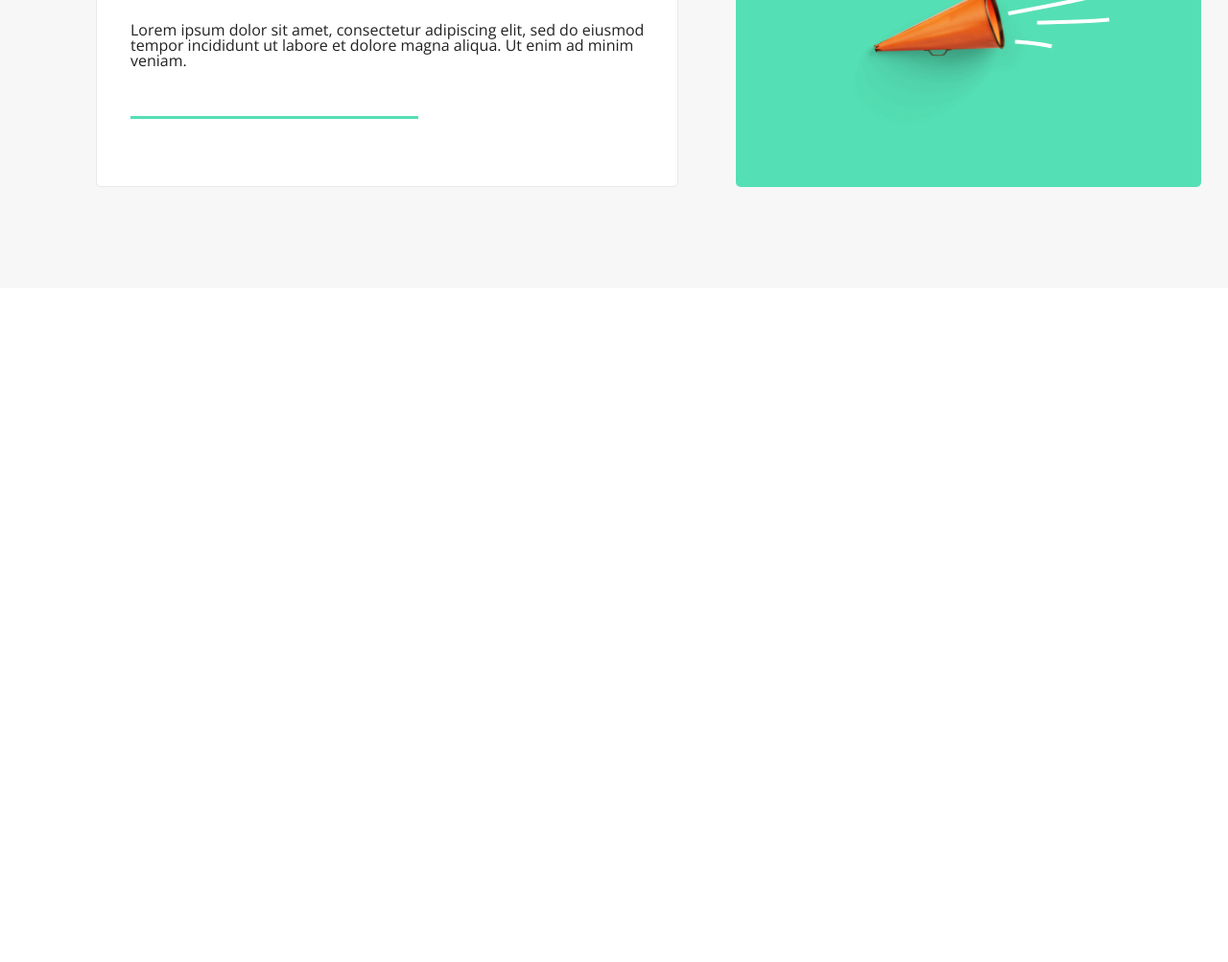
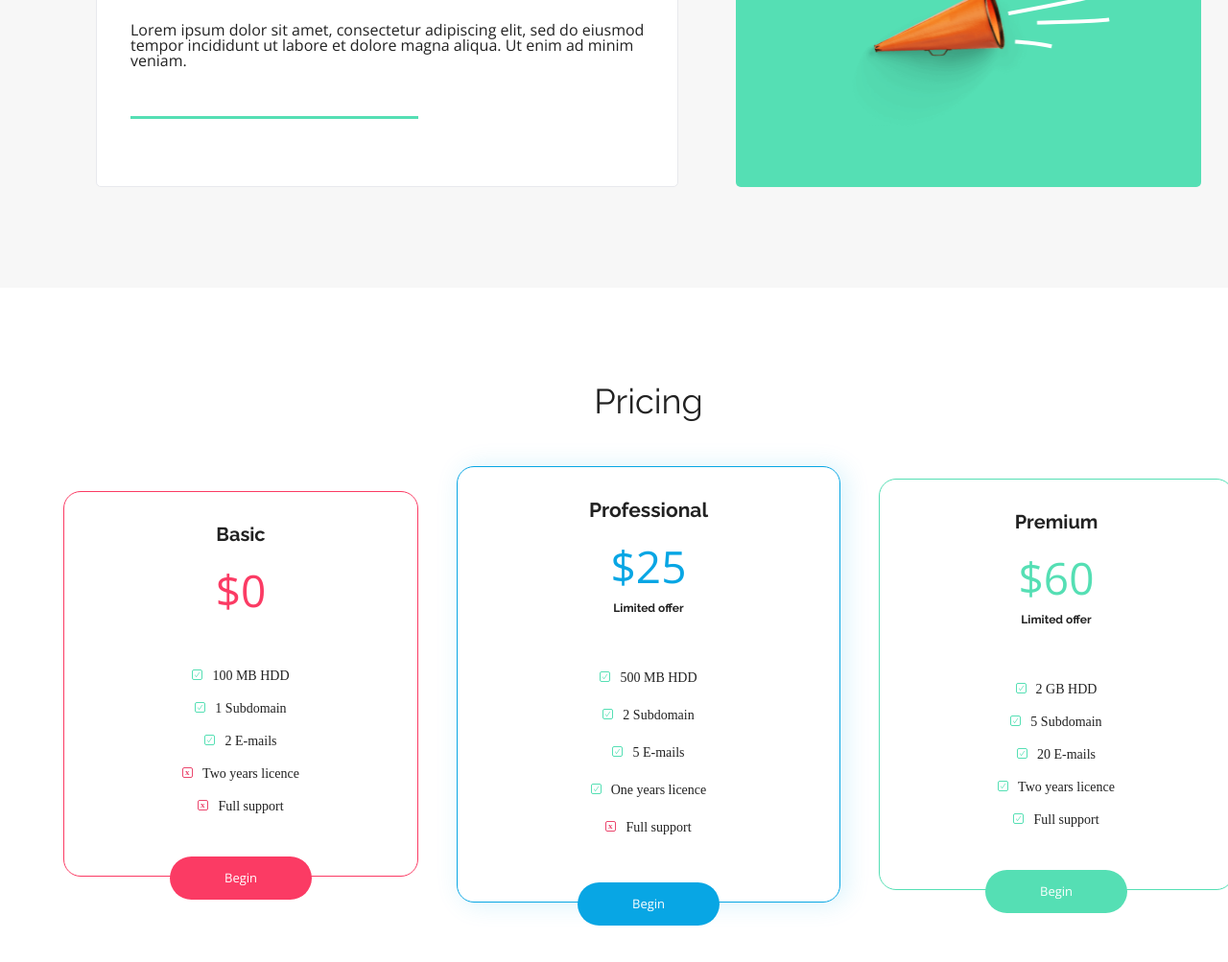
Before and after one commit to marekjudzinski/bestShop_workshop_pt1, a plain HTML site: page index.html in a window 1280 px wide. Shown: the part 2294-3297 px from the top of the page at 96% size. Before the commit the page ends 2594 px from the top, so only its background shows below. Drawn offline with nearby package versions, Linux system fonts and the light colour scheme.

Commit message:
pricing section

```diff
--- a/css/main.css
+++ b/css/main.css
@@ -281,3 +281,111 @@ h2{
     height: auto;
     margin-top: 55px;
 }
+
+/*pricing*/
+.pricing {
+    margin: 100px auto;
+    display: flex;
+    flex-direction: column;
+    justify-content: center;
+    align-items: center;
+}
+.pricing h4{
+    font-size: 36px;
+    font-family: var(--raleway);
+}
+
+.pricing__boxes {
+    display: flex;
+    align-items: center;
+    justify-content: center;
+    margin-top: 50px;
+}
+.pricing__box {
+    width: 370px;
+    border-radius: 18px;
+    display: flex;
+    flex-direction: column;
+    align-items: center;
+    border: 1px solid var(--accent-color);
+}
+.pricing__details {
+    margin-top: 34px;
+    margin-bottom: 60px;
+    text-align: center;
+}
+
+.pricing__type {
+    font-size: 1.25rem;
+    font-family: var(--raleway);
+    font-weight: 700;
+}
+
+.pricing__price {
+    font-size: 2.875rem;
+    font-family: var(--open-sans);
+    font-weight: 300;
+    margin-top: 25px;
+    color: var(--accent-color);
+}
+
+.pricing__limited {
+    text-align: center;
+    margin-top: 15px;
+    font-size: 0.75rem;
+    font-family: var(--raleway);
+    font-weight: 700;
+}
+.pricing__items {
+    text-align: center;
+}
+
+.pricing__item {
+    font-size: 14px;
+    margin-bottom: 20px;
+}
+.pricing__item::before {
+    content: "";
+    width: 11px;
+    height: 11px;
+    display: inline-block;
+    margin-right: 10px;
+    background-image: url("../assets/Ckechmark-1.svg");
+}
+
+.pricing__item--not::before {
+    background-image: url("../assets/Close.svg");
+}
+.pricing__box .btn {
+    position: relative;
+    bottom: -25px;
+    font-size: 0.8125rem;
+    background-color: var(--accent-color);
+}
+.pricing__box--professional {
+    --accent-color: var(--color-primary);
+    width: 400px;
+    margin: 0 40px;
+    box-shadow: 5px 1px 27px var(--color-primary-shadow);
+}
+
+.pricing__box--professional .pricing__type {
+    font-size: 1.3125rem;
+}
+
+.pricing__box--professional .pricing__item {
+    margin-bottom: 25px;
+}
+.pricing__box--basic{
+    --accent-color: var(--color-redish);
+}
+.pricing__box--premium {
+    --accent-color: var(--color-green);
+}
+.btn{
+    padding: 16px 57px;
+    border-radius: 23px;
+    text-decoration: none;
+    font-family: var(--open-sans);
+    color: white;
+}
--- a/index.html
+++ b/index.html
@@ -94,6 +94,58 @@
             </div>
         </div>
     </section>
+    <section class="pricing container" id="prices">
+        <h4>Pricing</h4>
+        <div class="pricing__boxes">
+
+            <div class="pricing__box pricing__box--basic">
+                <div class="pricing__details">
+                    <div class="pricing__type">Basic</div>
+                    <div class="pricing__price">$0</div>
+                </div>
+                <ul class="pricing__items">
+                    <li class="pricing__item">100 MB HDD</li>
+                    <li class="pricing__item">1 Subdomain</li>
+                    <li class="pricing__item">2 E-mails</li>
+                    <li class="pricing__item pricing__item--not">Two years licence</li>
+                    <li class="pricing__item pricing__item--not">Full support</li>
+                </ul>
+                <a href="#" class="btn">Begin</a>
+            </div>
+
+            <div class="pricing__box pricing__box--professional">
+                <div class="pricing__details">
+                    <div class="pricing__type">Professional</div>
+                    <div class="pricing__price">$25</div>
+                    <div class="pricing__limited">Limited offer</div>
+                </div>
+                <ul class="pricing__items">
+                    <li class="pricing__item">500 MB HDD</li>
+                    <li class="pricing__item">2 Subdomain</li>
+                    <li class="pricing__item">5 E-mails</li>
+                    <li class="pricing__item">One years licence</li>
+                    <li class="pricing__item pricing__item--not">Full support</li>
+                </ul>
+                <a href="#" class="btn btn--primary">Begin</a>
+            </div>
+
+            <div class="pricing__box pricing__box--premium">
+                <div class="pricing__details">
+                    <div class="pricing__type">Premium</div>
+                    <div class="pricing__price">$60</div>
+                    <div class="pricing__limited">Limited offer</div>
+                </div>
+                <ul class="pricing__items">
+                    <li class="pricing__item">2 GB HDD</li>
+                    <li class="pricing__item">5 Subdomain</li>
+                    <li class="pricing__item">20 E-mails</li>
+                    <li class="pricing__item">Two years licence</li>
+                    <li class="pricing__item">Full support</li>
+                </ul>
+                <a href="#" class="btn">Begin</a>
+            </div>
+        </div>
+    </section>
 </main>
 </body>
 </html>
```
